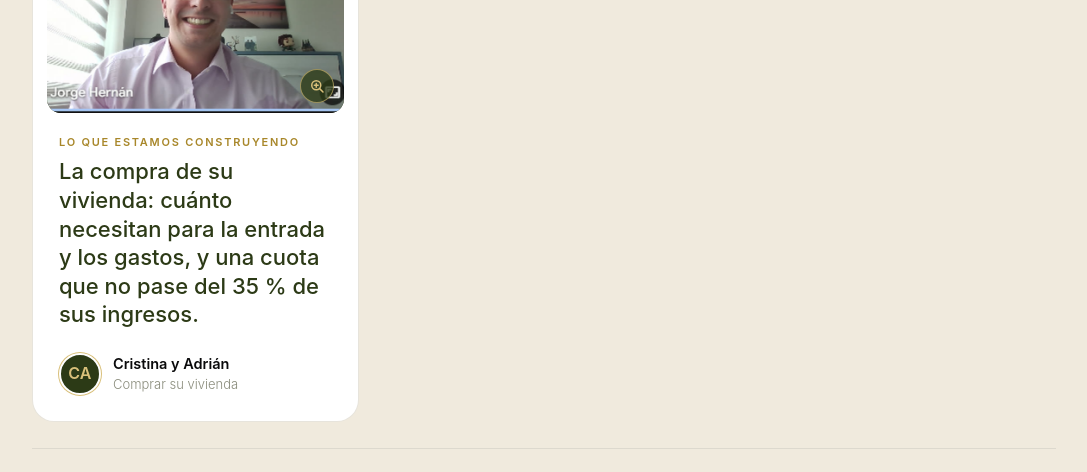
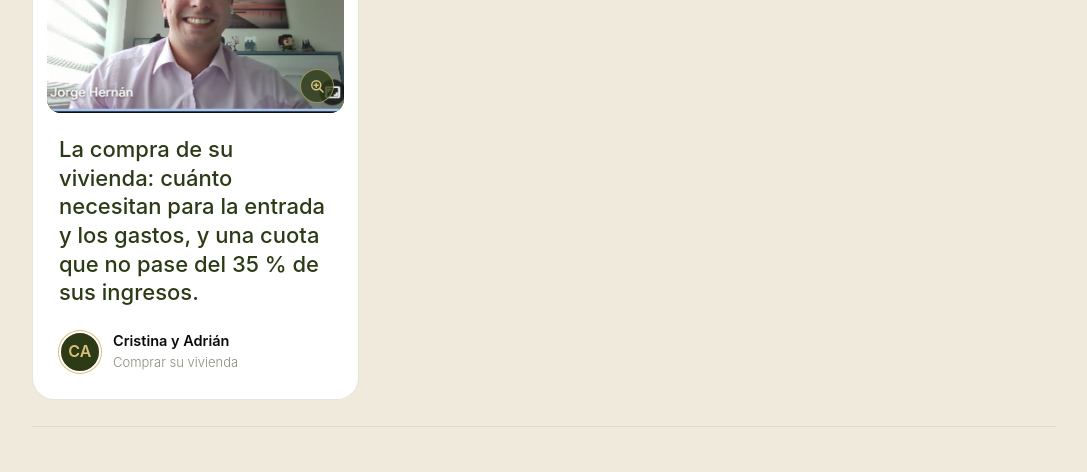
Before and after one commit to jorgehernangro-maker/curly-goggles, a plain HTML site: page index.html in a window 1280 px wide. Shown: the part 4000-4472 px from the top of the page, without its empty margins (96-1183 px from the left). Drawn offline with Linux system fonts and the light colour scheme.

Commit message:
Landing: quitar etiqueta repetida en la tarjeta de Cristina y Adrián
Co-Authored-By: Claude Opus 5.5 <noreply@anthropic.com>

```diff
--- a/index.html
+++ b/index.html
@@ -432,7 +432,7 @@
             <article class="card">
               <button class="ph-img ph-img--res has-img" type="button" aria-label="Ver la reunión en grande" data-full="construyendo/vivienda-completa.jpg"><img src="construyendo/vivienda.jpg" alt="Reunión por videollamada con Cristina y Adrián, planificando la compra de su vivienda" loading="lazy"></button>
               <div class="card__body">
-                <p class="card__build"><small>Lo que estamos construyendo</small>La compra de su vivienda: cuánto necesitan para la entrada y los gastos, y una cuota que no pase del 35 % de sus ingresos.</p>
+                <p class="card__build">La compra de su vivienda: cuánto necesitan para la entrada y los gastos, y una cuota que no pase del 35 % de sus ingresos.</p>
                 <div class="who"><div class="who__av who__av--ini who__av--two">CA</div><div><b>Cristina y Adrián</b><span>Comprar su vivienda</span></div></div>
               </div>
             </article>
```
